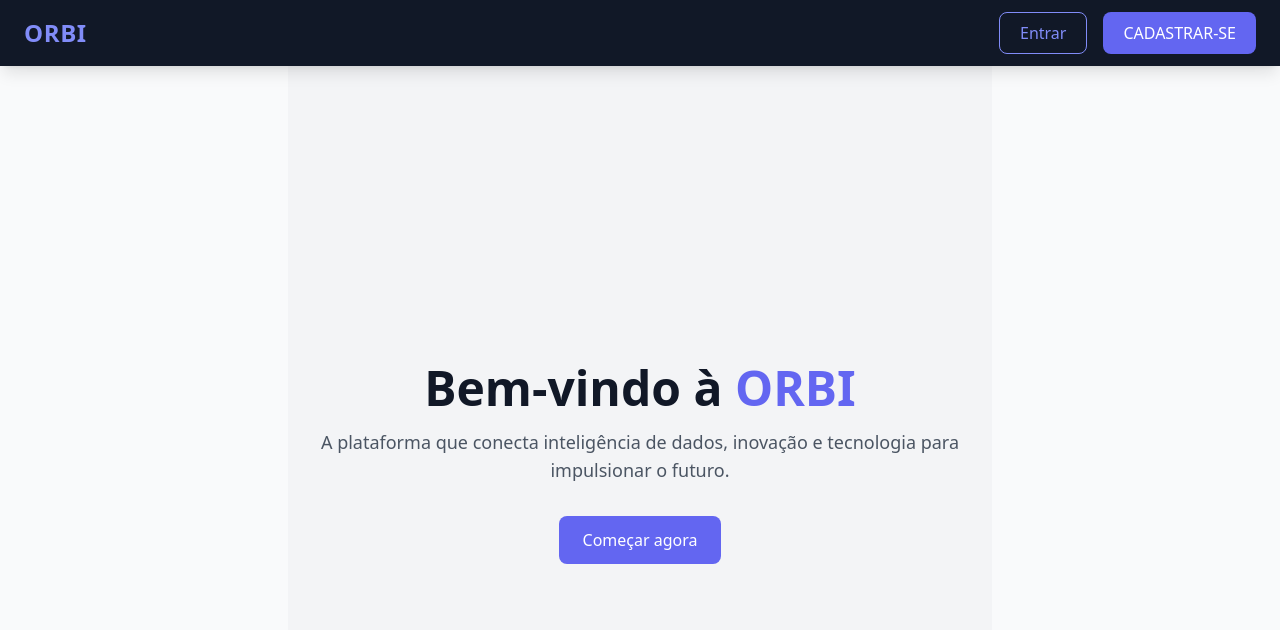
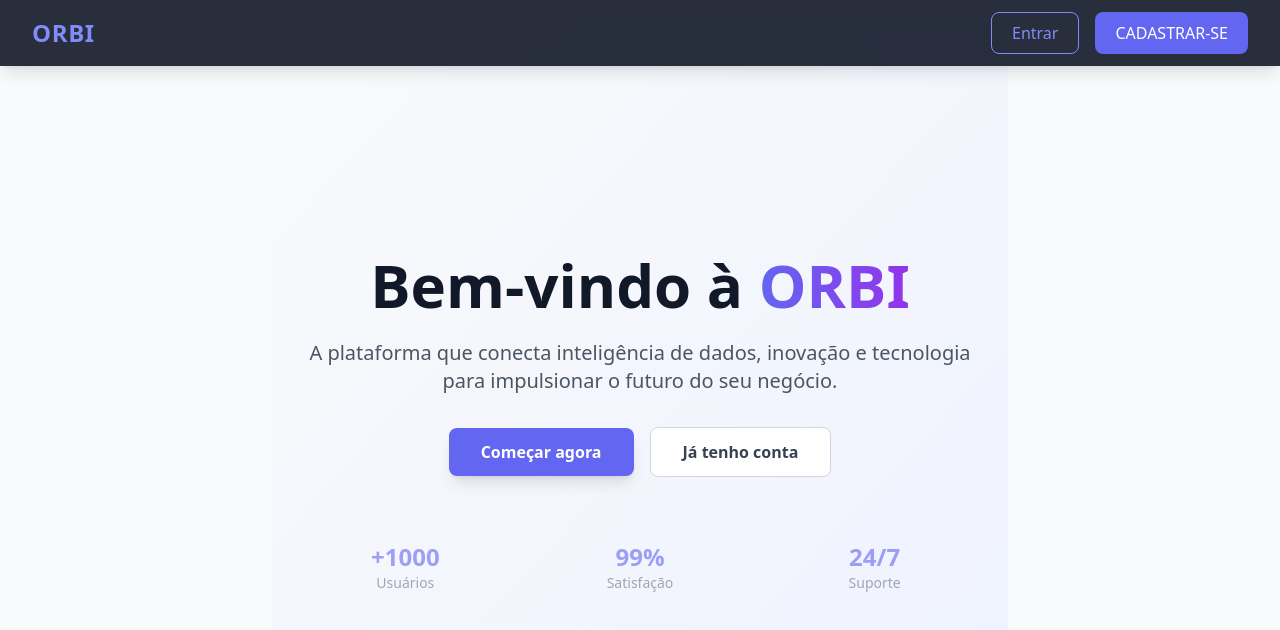
Before and after one commit to lucaschavessf/Orbi, an Angular app in the folder frontend/orbi/: page / in a window 1280 px wide. Shown: the top 630 px of the page. Built offline with nearby package versions, Linux system fonts and the light colour scheme.

Commit message:
Atualização do Home + Página de criar Post

```diff
--- a/frontend/orbi/src/app/components/home-component/home-component.css
+++ b/frontend/orbi/src/app/components/home-component/home-component.css
@@ -1,27 +1,29 @@
-:host {
-  display: block;
+/* Adicione isso ao seu CSS global ou componente */
+.hero-content {
+  animation: fadeInUp 0.8s ease-out;
 }
 
-/* Exemplo de personalização de rolagem */
-::-webkit-scrollbar {
-  width: 8px;
+@keyframes fadeInUp {
+  from {
+    opacity: 0;
+    transform: translateY(30px);
+  }
+  to {
+    opacity: 1;
+    transform: translateY(0);
+  }
 }
 
-::-webkit-scrollbar-thumb {
-  background-color: #6366f1;
-  border-radius: 4px;
+/* Efeito de flutuação suave para elementos visuais */
+.floating {
+  animation: floating 3s ease-in-out infinite;
 }
 
-::-webkit-scrollbar-track {
-  background: #1f2937;
+@keyframes floating {
+  0%, 100% {
+    transform: translateY(0);
+  }
+  50% {
+    transform: translateY(-10px);
+  }
 }
-/* Adiciona uma animação sutil de fade-in */
-:host {
-  display: block;
-  animation: fadeIn 0.8s ease-in-out;
-}
-
-@keyframes fadeIn {
-  from { opacity: 0; transform: translateY(10px); }
-  to { opacity: 1; transform: translateY(0); }
-}
--- a/frontend/orbi/src/app/components/home-component/home-component.html
+++ b/frontend/orbi/src/app/components/home-component/home-component.html
@@ -1,40 +1,75 @@
 <!-- Barra de navegação fixa -->
-<nav class="fixed top-0 left-0 w-full bg-gray-900 text-white shadow-lg z-50">
-  <div class="max-w-7xl mx-auto px-6 py-3 flex justify-between items-center">
+<nav class="fixed top-0 left-0 w-full bg-gray-900 text-white shadow-lg z-50 backdrop-blur-sm bg-opacity-90">
+  <div class="max-w-7xl mx-auto px-4 sm:px-6 lg:px-8 py-3 flex justify-between items-center">
     <!-- Logo -->
-    <div class="text-2xl font-semibold tracking-wide">
+    <div class="text-2xl font-bold tracking-wide">
       <span class="text-indigo-400">ORBI</span>
     </div>
 
     <!-- Botões -->
-    <div class="flex space-x-4">
+    <div class="flex space-x-3 sm:space-x-4">
       <button
         (click)="irParaLogin()"
-        class="px-5 py-2 rounded-lg bg-transparent border border-indigo-400 text-indigo-400 hover:bg-indigo-400 hover:text-white transition duration-200">
+        class="px-4 py-2 sm:px-5 sm:py-2 rounded-lg bg-transparent border border-indigo-400 text-indigo-400 hover:bg-indigo-400 hover:text-white transition duration-200 font-medium">
         Entrar
       </button>
 
       <button
         (click)="irParaCadastro()"
-        class="px-5 py-2 rounded-lg bg-indigo-500 hover:bg-indigo-600 text-white transition duration-200">
+        class="px-4 py-2 sm:px-5 sm:py-2 rounded-lg bg-indigo-500 hover:bg-indigo-600 text-white transition duration-200 font-medium">
         CADASTRAR-SE
       </button>
     </div>
   </div>
 </nav>
 
-<!-- Conteúdo principal (landing) -->
-<section class="pt-24 bg-gray-100 min-h-screen flex flex-col items-center justify-center text-center px-4">
-  <h1 class="text-5xl font-bold text-gray-900 mb-4">Bem-vindo à <span class="text-indigo-500">ORBI</span></h1>
-  <p class="text-lg text-gray-600 max-w-2xl">
-    A plataforma que conecta inteligência de dados, inovação e tecnologia para impulsionar o futuro.
-  </p>
+<!-- Hero Section -->
+<section class="min-h-screen flex items-center justify-center pt-16 pb-12 px-4 sm:px-6 lg:px-8 bg-gradient-to-br from-gray-50 to-indigo-50">
+  <div class="max-w-4xl mx-auto text-center">
 
-  <div class="mt-8">
-    <button
-      (click)="irParaCadastro()"
-      class="px-6 py-3 bg-indigo-500 text-white rounded-lg hover:bg-indigo-600 transition">
-      Começar agora
-    </button>
+    <!-- Conteúdo principal -->
+    <div class="hero-content mb-8">
+      <h1 class="text-4xl sm:text-5xl lg:text-6xl font-bold text-gray-900 mb-6 leading-tight">
+        Bem-vindo à
+        <span class="text-indigo-500 bg-gradient-to-r from-indigo-500 to-purple-600 bg-clip-text text-transparent">
+          ORBI
+        </span>
+      </h1>
+
+      <p class="text-lg sm:text-xl text-gray-600 max-w-2xl mx-auto leading-relaxed">
+        A plataforma que conecta inteligência de dados, inovação e tecnologia para impulsionar o futuro do seu negócio.
+      </p>
+    </div>
+
+    <!-- Call to Action -->
+    <div class="flex flex-col sm:flex-row gap-4 justify-center items-center mt-8">
+      <button
+        (click)="irParaCadastro()"
+        class="px-8 py-3 bg-indigo-500 text-white rounded-lg hover:bg-indigo-600 transition transform hover:scale-105 duration-200 font-semibold shadow-lg hover:shadow-xl">
+        Começar agora
+      </button>
+
+      <button
+        (click)="irParaLogin()"
+        class="px-8 py-3 bg-white text-gray-700 border border-gray-300 rounded-lg hover:bg-gray-50 transition duration-200 font-semibold">
+        Já tenho conta
+      </button>
+    </div>
+
+    <!-- Elementos visuais adicionais (opcional) -->
+    <div class="mt-16 grid grid-cols-2 sm:grid-cols-3 gap-8 opacity-60">
+      <div class="text-center">
+        <div class="text-2xl font-bold text-indigo-500">+1000</div>
+        <div class="text-sm text-gray-500">Usuários</div>
+      </div>
+      <div class="text-center">
+        <div class="text-2xl font-bold text-indigo-500">99%</div>
+        <div class="text-sm text-gray-500">Satisfação</div>
+      </div>
+      <div class="text-center col-span-2 sm:col-span-1">
+        <div class="text-2xl font-bold text-indigo-500">24/7</div>
+        <div class="text-sm text-gray-500">Suporte</div>
+      </div>
+    </div>
   </div>
 </section>
```
